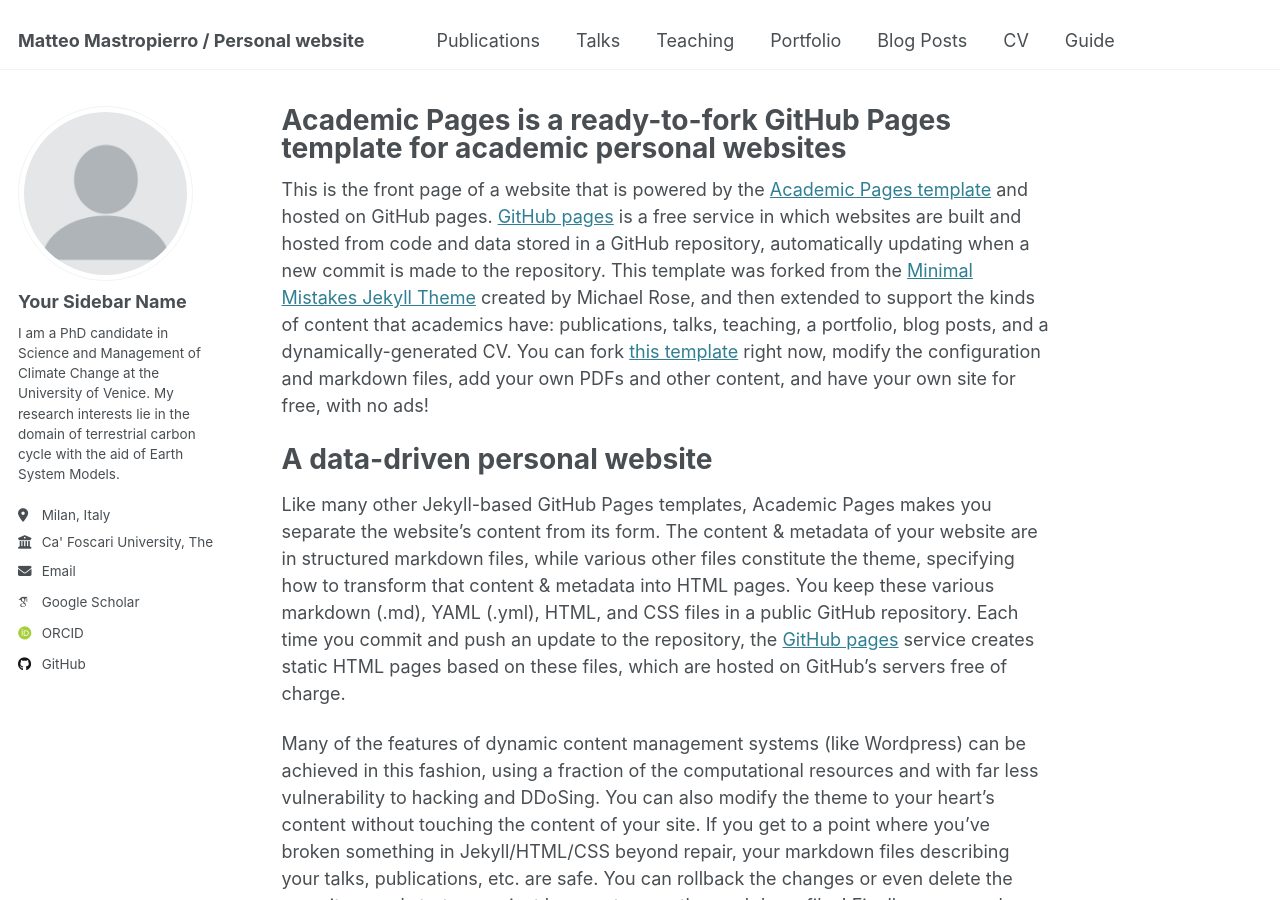
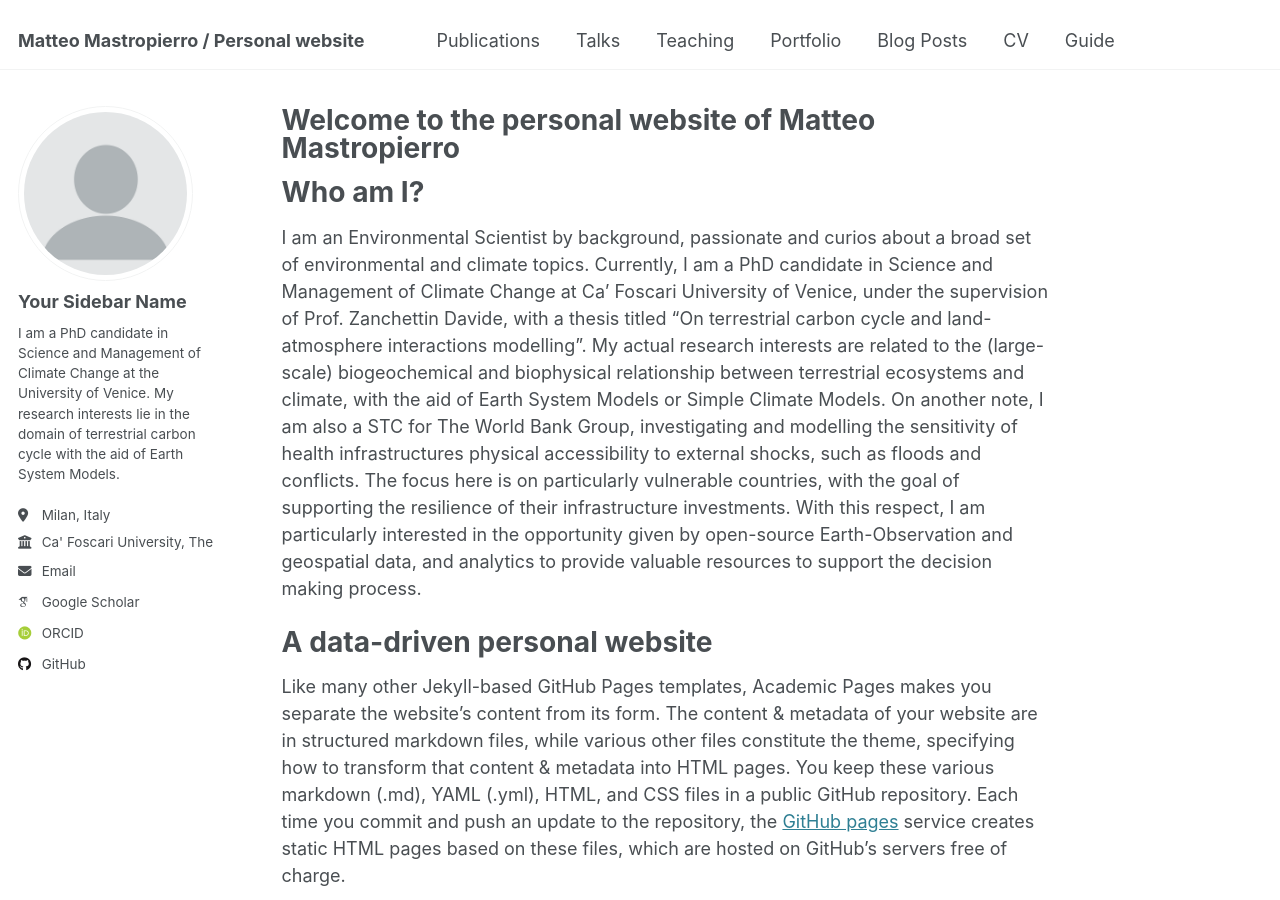
Before and after one commit to Matteo-Mastro/Matteo-Mastro.github.io, a Jekyll site: the page built from _pages/about.md, in a window 1280 px wide and 900 px high. Built offline with Jekyll 4.4.1, drawn with Linux system fonts in a browser that asks for light colours; some web fonts are replaced.

Commit message:
Update about.md

```diff
--- a/_pages/about.md
+++ b/_pages/about.md
@@ -1,13 +1,20 @@
 ---
 permalink: /
-title: "Academic Pages is a ready-to-fork GitHub Pages template for academic personal websites"
+title: "Welcome to the personal website of Matteo Mastropierro"
 author_profile: true
 redirect_from:
   - /about/
   - /about.html
 ---
 
-This is the front page of a website that is powered by the [Academic Pages template](https://github.com/academicpages/academicpages.github.io) and hosted on GitHub pages. [GitHub pages](https://pages.github.com) is a free service in which websites are built and hosted from code and data stored in a GitHub repository, automatically updating when a new commit is made to the repository. This template was forked from the [Minimal Mistakes Jekyll Theme](https://mmistakes.github.io/minimal-mistakes/) created by Michael Rose, and then extended to support the kinds of content that academics have: publications, talks, teaching, a portfolio, blog posts, and a dynamically-generated CV. You can fork [this template](https://github.com/academicpages/academicpages.github.io) right now, modify the configuration and markdown files, add your own PDFs and other content, and have your own site for free, with no ads!
+# Who am I?
+
+I am an Environmental Scientist by background, passionate and curios about a broad set of environmental and climate topics.
+Currently, I am a PhD candidate in Science and Management of Climate Change at Ca' Foscari University of Venice, under the supervision of Prof. Zanchettin Davide, with a thesis titled "On terrestrial carbon cycle and land-atmosphere interactions modelling".
+My actual research interests are related to the (large-scale) biogeochemical and biophysical relationship between terrestrial ecosystems and climate, with the aid of Earth System Models or Simple Climate Models.
+On another note, I am also a STC for The World Bank Group, investigating and modelling the sensitivity of health infrastructures physical accessibility to external shocks, such as floods and conflicts. The focus here is on particularly vulnerable countries, with the goal of supporting the resilience of their infrastructure investments.
+With this respect, I am particularly interested in the opportunity given by open-source Earth-Observation and geospatial data, and analytics to provide valuable resources to support the decision making process.
+
 
 A data-driven personal website
 ======
```
